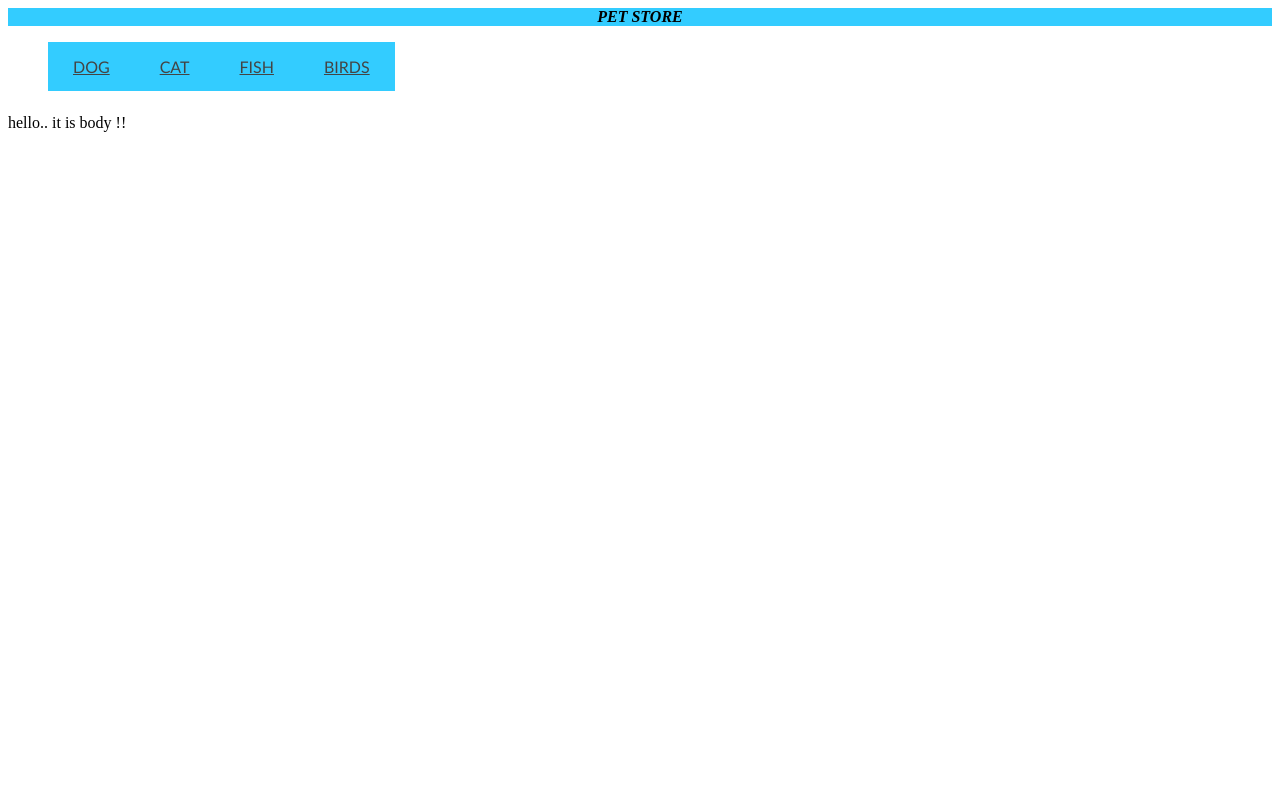
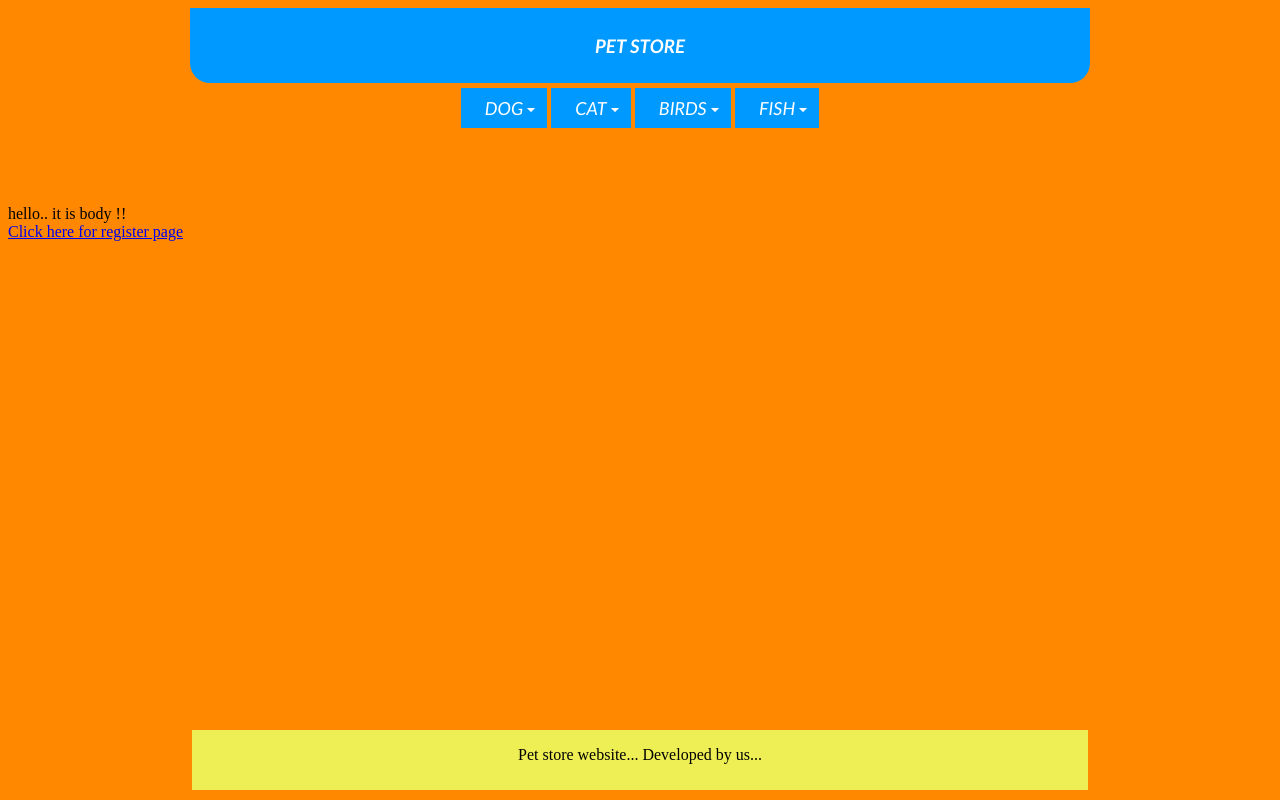
Before and after one commit to arnabdutta/Pet_store_wpl, a PHP site: page / in a window 1280 px wide. Run offline with PHP 8.4, Linux system fonts and the light colour scheme.

Commit message:
basic common header & footer updated

```diff
--- a/css/menu.css
+++ b/css/menu.css
@@ -1,21 +1,116 @@
-#header nav {
-	background-color:#3FF;
-}
-#header nav ul {text-align:center; font-family:"Trebuchet MS", Arial, Helvetica, sans-serif;}
-#header nav ul li {float:left;display:inline; background-color:#3CF;}
-#header nav ul li:hover {background:#FF9;}
-#header nav ul li a {display:block;padding:15px 25px;color:#444;}
-#header nav ul li ul {position:absolute;width:110px;background:#FFF;}
-#header nav ul li ul li {width:110px;}
-#header nav ul li ul li a {display:block;padding:15px 10px;color:#444;}
-#header nav ul li ul li:hover a {background:#FF9;}
-#header nav ul li ul.fallback {display:none;}
-#header nav ul li:hover ul.fallback {display:block;}
 
-#header{
-	background-color:#3CF;
+
+#banner{
+	border: 2px #0000FF ;
+	border-bottom-left-radius: 20px;
+	border-bottom-right-radius: 20px;
+    margin-left: auto;
+    margin-right: auto;
+    width: 70%;
+    background-color: #09F;
+    padding: 8px;
+	font-family:"Trebuchet MS", Arial, Helvetica, sans-serif;
+	color:#FFF;
 }
 
-#banner{
+#wrapper {
+	min-width:700px;
+	font-family:"Trebuchet MS", Arial, Helvetica, sans-serif;
+	font-style:italic;
+	font-size:18px;
+}
+nav {
+	width:70%;
+	background-color:transparent;
+	padding:5px 10px;
+}
+nav ul {
+    list-style-type:none;
+    margin:0;
+    padding:0;
+}
+nav ul li {
+    display:inline-block;
+	background-color:#09F;
+    position:relative;
+}
+
+/* sub navigation */
+nav li ul {
+	background-color:#09F;
+	position:absolute;
+    left:0;
+    top:40px; /* make this equal to the line-height of the links (specified below) */
+    width:200px;
+}
+nav li li {
+    position:relative;
+    margin:0;
+    display:block;
+}
+nav li li ul {
+    position:absolute;
+    top:0;
+    left:200px; /* make this equal to the width of the sub nav above */
+    margin:0;
+}
+
+/* style all links */
+nav a {
+    line-height:40px;
+    padding:0 12px;
+    margin:0 12px;
+}
+nav a {
+    color:#FFF;
+    text-decoration:none;
+    display:block;
+}
+nav a:hover,
+nav a:focus,
+nav a:active {
+	color:#300;
+	background-color:#0FF;
+}
+
+/* style sub level links */
+nav li li a {
+    border-bottom: dashed 1px #FFF;
+    margin:0 10px;
+    padding:0;
+}
+nav li li:last-child a {
+    border-bottom:none;
+}
+
+/* hide sub menu links */
+ul.sub-menu {
+    display:none;
+}
+
+/* show arrows for dropdowns */
+nav li.dropdown > a {
+    background-image:url('../images/arrow-down.png');
+    background-position:right 20px;
+    background-repeat:no-repeat;
+}
+
+nav li li.dropdown > a {
+    background-image:url('../images/arrow-right.png');
+    background-position:right 16px;
+    background-repeat:no-repeat;
+}
+
+
+footer{
+	width:70%;
+	height:60px;
+	bottom:10px;
+	left:0;
+	right:0;
+	margin-left:auto;
+	margin-right:auto;
+	position:absolute;
 	text-align:center;
+	background:#ee5;
 }
--- a/header.php
+++ b/header.php
@@ -1,50 +1,62 @@
+<head>
+<link rel="stylesheet" href="css/menu.css" type="text/css" />
 <style>
-
+body{
+	background-color:#F80;
+}
 
 </style>
-<div id="header">
+<script src="jquery/jquery.min.js"></script>
+<script type="text/javascript" src="jquery/menu.js" >
+</script>
+</head>
 
-<div id="banner">
-<strong><em>PET STORE</em></strong>
+<div id="banner" align="center" >
+	<h3><strong><em>PET STORE</em></strong></h3>
 </div>
 
+<div id="wrapper" align="center">
+<nav>
+    <ul class="content clearfix">
+        <li class="dropdown"><a href="#">DOG</a>
+        	    <ul class="sub-menu">
+                <li><a href="#">Breed1</a></li>
+                <li><a href="#">breed2</a></li>
+                <li><a href="#">breed 3</a></li>
+                <li><a href="#">breed4</a></li>
+                <li><a href="#">breed5</a></li>
+            </ul></li>
+        <li class="dropdown"><a href="#">CAT</a>
+        	    <ul class="sub-menu">
+                <li><a href="#">Breed1</a></li>
+                <li><a href="#">breed2</a></li>
+                <li><a href="#">breed 3</a></li>
+                <li><a href="#">breed4</a></li>
+                <li><a href="#">breed5</a></li>
+            </ul></li>
+        <li class="dropdown"><a href="#">BIRDS</a>
+            <ul class="sub-menu">
+                <li><a href="#">Breed1</a></li>
+                <li><a href="#">breed2</a></li>
+                <li><a href="#">breed 3</a></li>
+                <li><a href="#">breed4</a></li>
+                <li><a href="#">breed5</a></li>
+            </ul>
+        </li>
+        <li class="dropdown"><a href="#">FISH</a>
+        	    <ul class="sub-menu">
+                <li><a href="#">Breed1</a></li>
+                <li><a href="#">breed2</a></li>
+                <li><a href="#">breed 3</a></li>
+                <li><a href="#">breed4</a></li>
+                <li><a href="#">breed5</a></li>
+            </ul></li>
 
-
-<nav>
-  <ul>
-    <li>
-      <a href="#">DOG</a>
-      <ul class="fallback">
-        <li><a href="#">type 1</a></li>
-        <li><a href="#">typ2</a></li>
-        <li><a href="#">type 3</a></li>
-      </ul>
-    </li>
-    <li>
-      <a href="#">CAT</a>
-      <ul class="fallback">
-        <li><a href="#">type 1</a></li>
-        <li><a href="#">typ2</a></li>
-        <li><a href="#">type 3</a></li>
-      </ul>
-    </li>
-    <li>
-      <a href="#">FISH</a>
-      <ul class="fallback">
-        <li><a href="#">type 1</a></li>
-        <li><a href="#">typ2</a></li>
-        <li><a href="#">type 3</a></li>
-      </ul>
-    </li>
-    <li>
-      <a href="#">BIRDS</a>
-      <ul class="fallback">
-        <li><a href="#">type 1</a></li>
-        <li><a href="#">typ2</a></li>
-        <li><a href="#">type 3</a></li>
-      </ul>
-    </li>
-
-  </ul>
+    </ul>
 </nav>
 </div>
+
+<footer>
+  <p>Pet store website...
+ Developed by us...</p>
+</footer>
--- a/index.php
+++ b/index.php
@@ -9,11 +9,7 @@ include("header.php");
 <head>
 <title>PET STORE</title>
 
-<link rel="stylesheet" href="css/menu.css" type="text/css" />
 
-<script src="jquery/jquery.min.js"></script>
-<script type="text/javascript" src="jquery/menu.js" >
-</script>
 </head>
 
 <body>
@@ -24,5 +20,7 @@ include("header.php");
 <br />
 hello..
 it is body !!
+<br />
+<a href="register.php">Click here for register page</a>
 </body>
 </html>
--- a/jquery/menu.js
+++ b/jquery/menu.js
@@ -1,6 +1,11 @@
-$('nav li ul').hide().removeClass('fallback');
-$('nav li').hover(
-  function () {
-    $('ul', this).stop().slideToggle(300);
-  }
-);
+
+$(document).ready(function() {
+        $( '.dropdown' ).hover(
+            function(){
+                $(this).children('.sub-menu').slideDown(200);
+            },
+            function(){
+                $(this).children('.sub-menu').slideUp(200);
+            }
+        );
+    });
```
Also changed, not shown: register.php (added, +25 -0 lines), images/arrow-down.png (added), images/arrow-right.png (added), images/menu_head.png (added).
